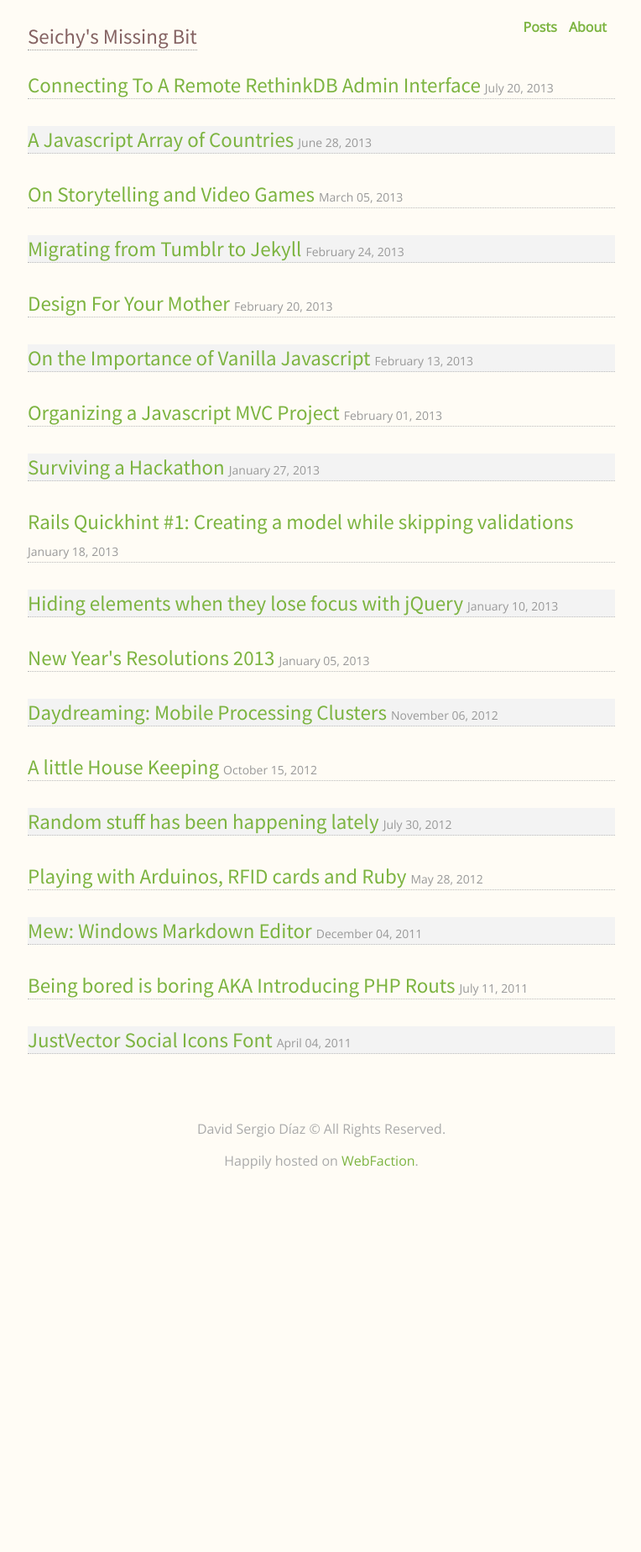
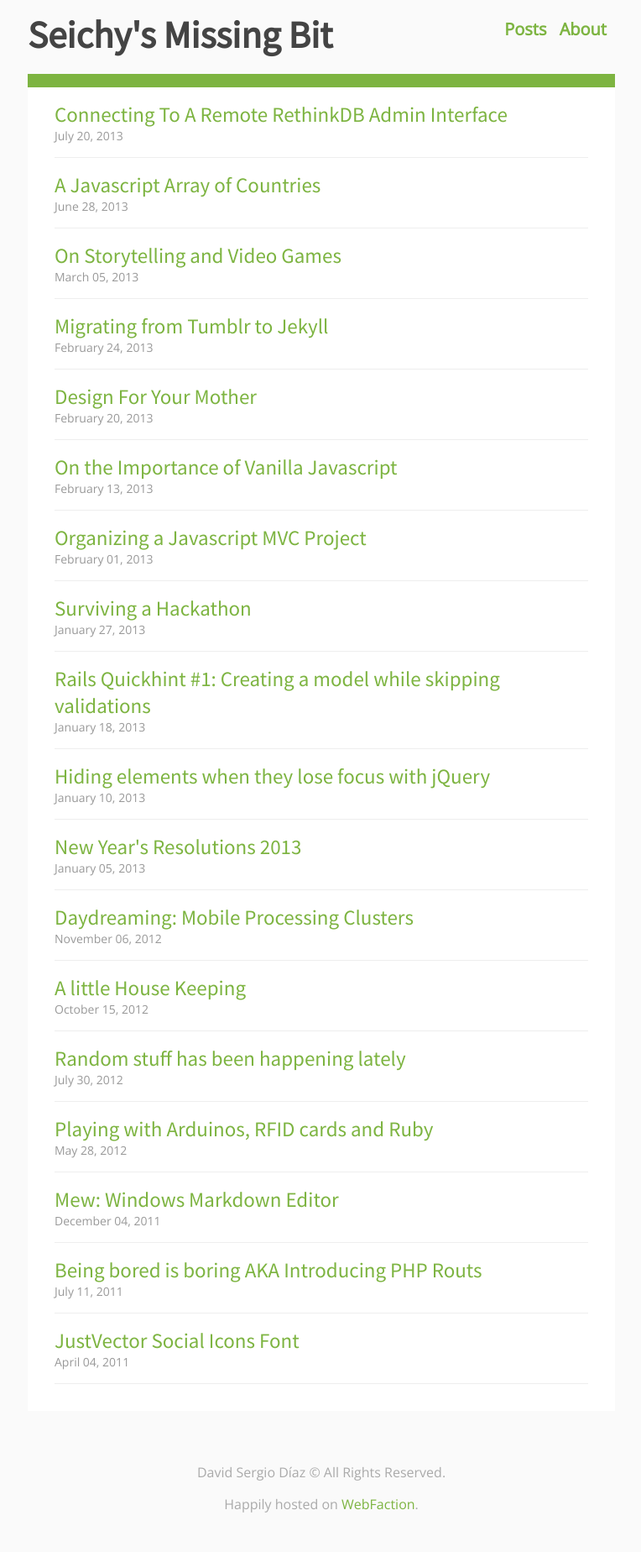
Before and after one commit to Seich/martianwabbit, a Jekyll site: the page built from src/index.html, in a window 1280 px wide. Shown: the whole page at 84% size, without its empty margins (257-1021 px from the left). Built offline with Jekyll 4.4.1, drawn with Linux system fonts in a browser that asks for light colours; before the commit the page ends 1439 px from its top, so only the background shows below that.

Commit message:
Style refresh

```diff
--- a/src/css/styles.css
+++ b/src/css/styles.css
@@ -7,7 +7,7 @@ html {
 }
 
 body {
-	background: #FFFCF5;
+	background: #FAFAFA;
 	color: #222;
 	font-family: 'Open Sans', sans-serif;
 }
@@ -48,7 +48,7 @@ nav#top h1 {
 
 nav#top ul {
 	float: right;
-	font-size: 16px;
+	font-size: 20px;
 	font-weight: bold;
 	margin: 0;
 	text-align: right;
@@ -61,28 +61,30 @@ nav#top li {
 }
 
 header#title a {
-	border-bottom: 1px dotted #999;
-	color: #856363;
-	font-size: 25px;
+	color: #444;
+	font-size: 45px;
 	line-height: 40px;
 	margin: 0;
-	font-weight: normal;
+	font-weight: bold;
 }
 
 /* Body Sections */
 /* Archive */
+.archive {
+    border-top: 1em solid #7DB441;
+}
+
 .archive ul {
-	padding: 0;
+	padding: 1em 2em;
+	background: #fff;
+	margin-top: 0;
 }
 
 .archive li {
-	border-bottom: 1px dotted #bbb;
 	list-style: none;
-	margin-bottom: 2em;
-}
-
-.archive li:nth-child(even) {
-	background: #F3F3F3;
+	margin-bottom: 1em;
+	border-bottom: 1px solid #eee;
+	padding-bottom: 1em;
 }
 
 .archive li h1,
@@ -100,12 +102,16 @@ header#title a {
 	font-family: 'Open Sans', sans-serif;
 	font-size: 14px;
 	font-weight: normal;
+	display: block;
 }
 
 /* Post */
 .post {
 	clear: both;
 	line-height: 30px;
+    padding: 1em 2em;
+    background: #FFF;
+	border-top: 1em solid #7DB441;
 }
 
 .post h1 {
@@ -120,6 +126,7 @@ header#title a {
 
 .post time {
 	color: #999;
+	font-size: 1.2em;
 }
 
 .media-anouncement {
@@ -128,6 +135,12 @@ header#title a {
 }
 
 /* about me */
+.about-me {
+    border-top: 1em solid #7DB441;
+    background: #fff;
+    padding: 1em 2em;
+}
+
 .about-me h1 {
 	font-size: 72px;
 	margin: 0;
```
Also changed, not shown: site/css/styles.css (+26 -13 lines).
